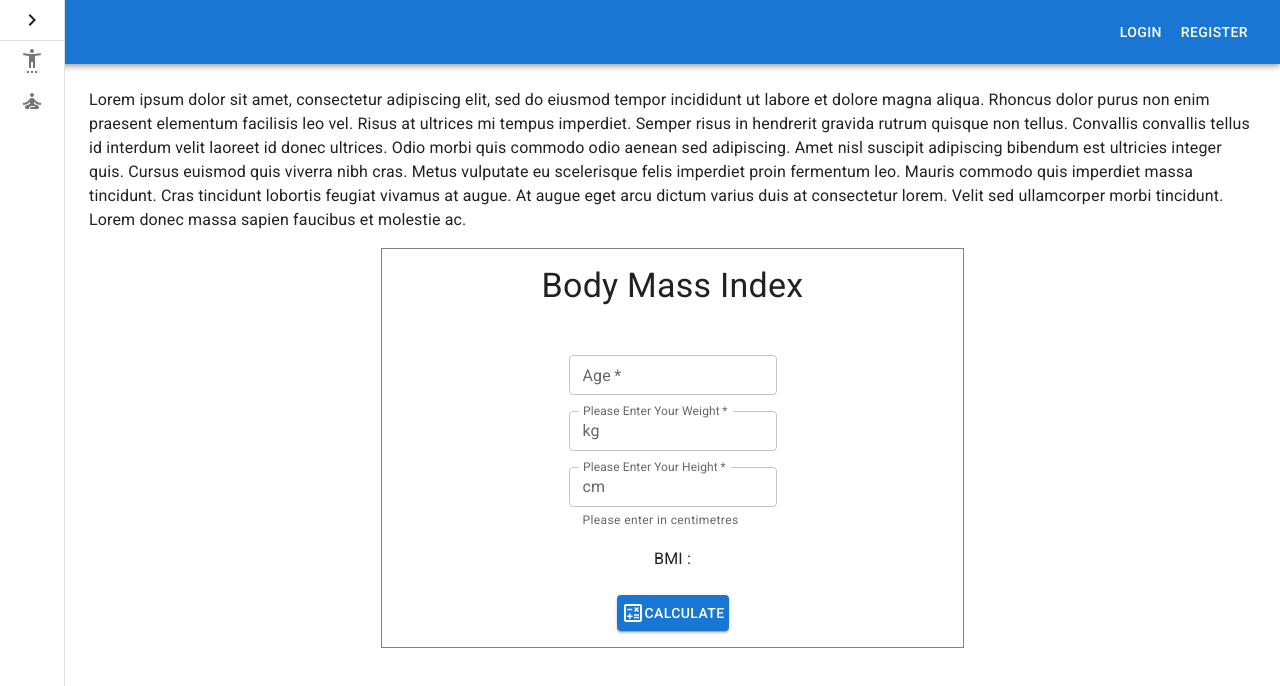
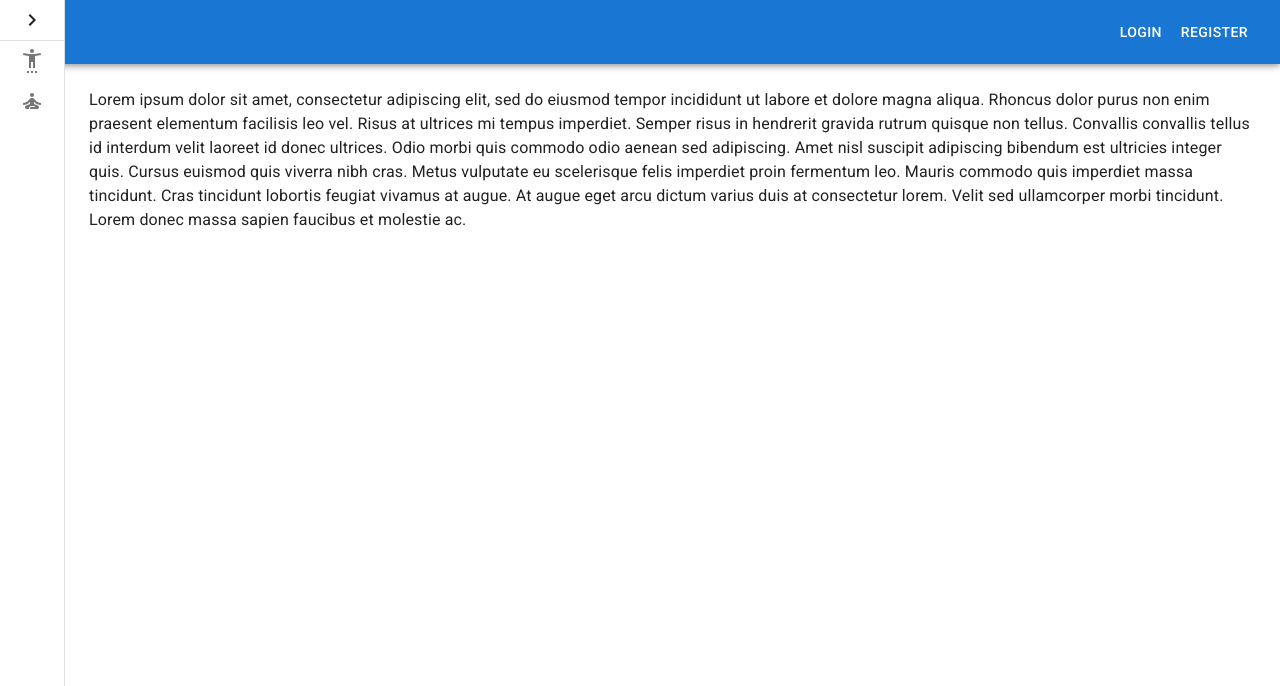
Before and after one commit to yasinyagmur/dietitian-calculator-tool, a React (Create React App) app: page / in a window 1280 px wide. Shown: the top 686 px of the page. Built offline with nearby package versions, Linux system fonts and the light colour scheme; no server answers.

Commit message:
basal met. calc. page started

```diff
--- a/src/pages/Home.jsx
+++ b/src/pages/Home.jsx
@@ -132,8 +132,9 @@ export default function MiniDrawer() {
           lorem. Velit sed ullamcorper morbi tincidunt. Lorem donec massa sapien
           faucibus et molestie ac.
         </Typography>
-        {setIsDoneBmi && <BMI />}
-        {/* {setIsDoneBasal&&} */}
+        {isDoneBmi && <BMI />}
+        {setIsDoneBasal}
+        {/* tıklandığında biri false diğeri true ya dönecek handleClick yazılacak */}
       </Box>
     </Box>
   );
```
